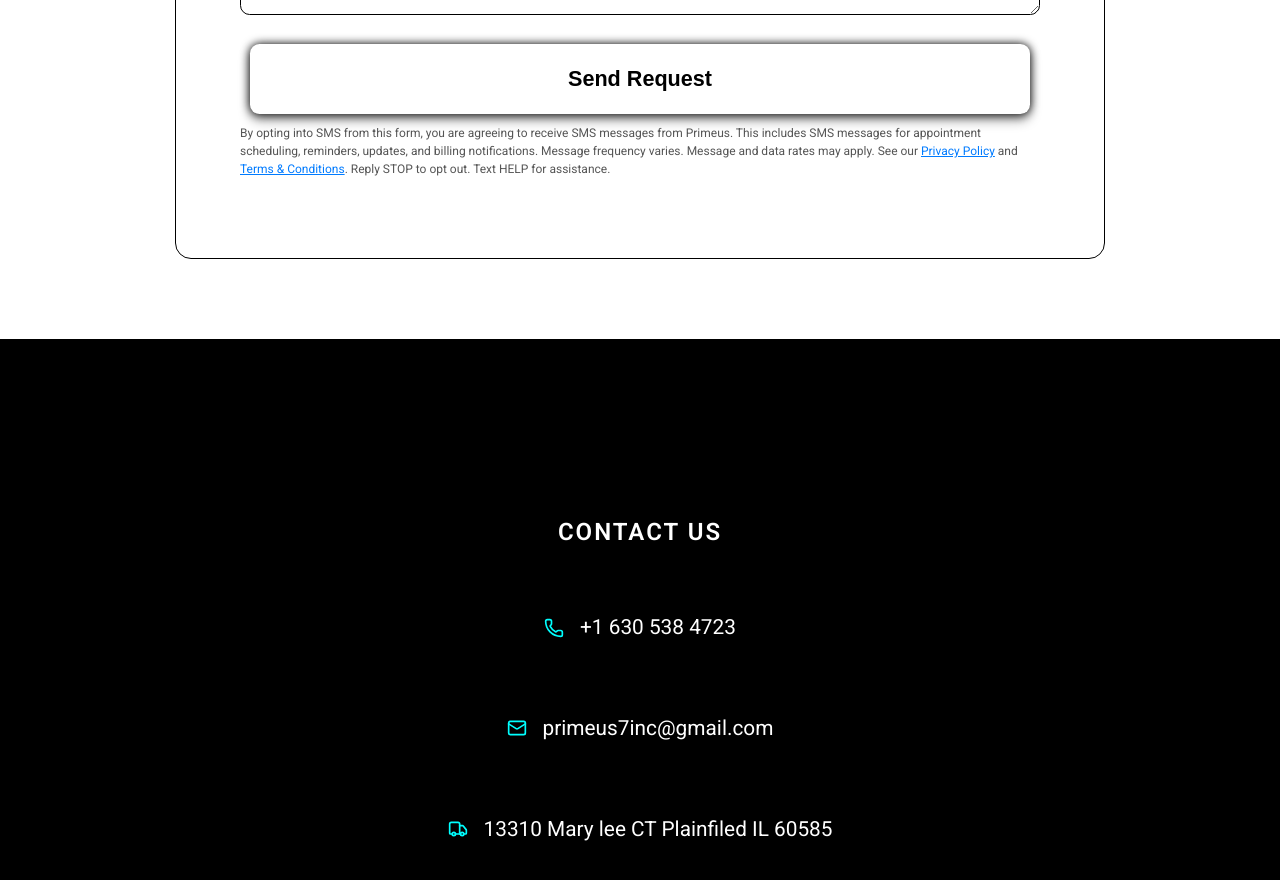
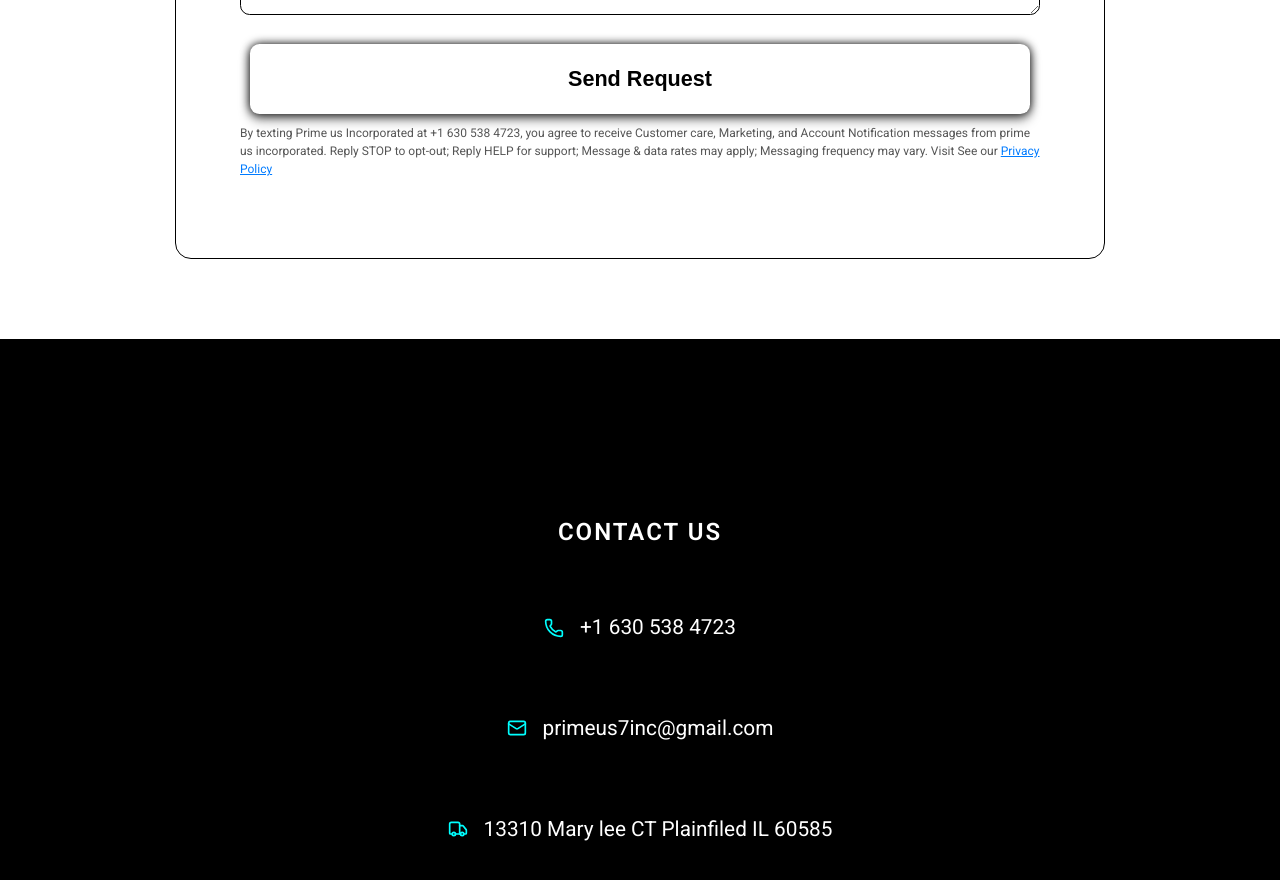
Before and after one commit to kurbonovdoniyorbek/primeus, a React (Create React App) app: page / in a window 1280 px wide. Shown: the part 3400-4280 px from the top of the page. Built offline with nearby package versions, Linux system fonts and the light colour scheme.

Commit message:
fixed text

```diff
--- a/src/App.js
+++ b/src/App.js
@@ -414,12 +414,9 @@ function MainPage({ onAboutClick }) {
 </form>
   <div className="terms-of-policy">
      <p className="terms-text">
-  By opting into SMS from this form, you are agreeing to receive SMS messages from Primeus.
-  This includes SMS messages for appointment scheduling, reminders, updates, and billing notifications.
-  Message frequency varies. Message and data rates may apply.
-  See our <a href="/privacy-policy" target="_blank" rel="noopener noreferrer">Privacy Policy</a> and
-  <a href="/terms-and-conditions" target="_blank" rel="noopener noreferrer"> Terms & Conditions</a>.
-  Reply STOP to opt out. Text HELP for assistance.
+By texting Prime us Incorporated  at +1 630 538 4723, you agree to receive Customer care, Marketing, and Account Notification messages from prime us incorporated. Reply STOP to opt-out; Reply HELP for support; Message & data rates may apply; Messaging frequency may vary. Visit
+  See our <a href="/privacy-policy" target="_blank" rel="noopener noreferrer">Privacy Policy</a>
+
 </p>
   </div>
         </div>
```
